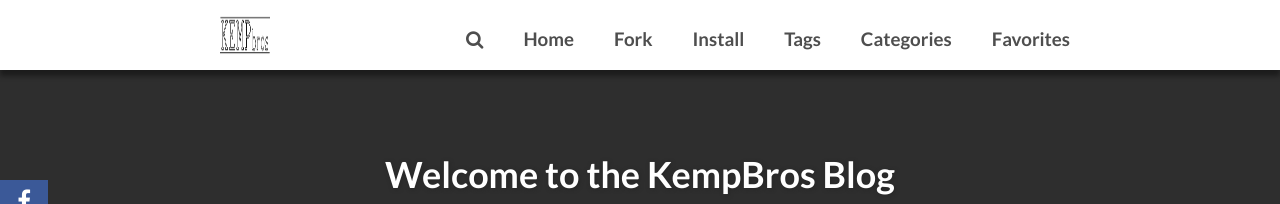
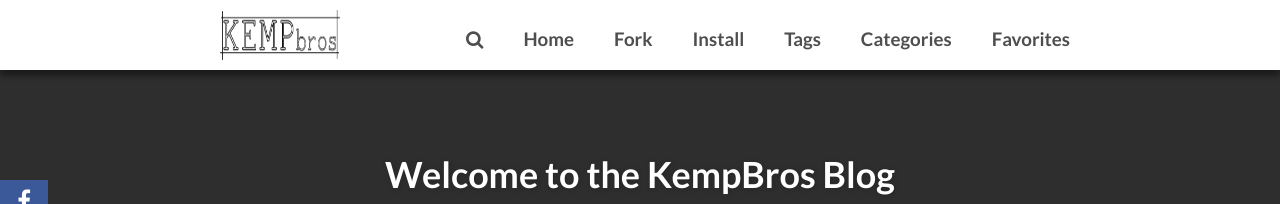
Before and after one commit to kempbros/kempbros.github.io, a Jekyll site: the page built from index.html, in a window 1280 px wide. Shown: the top 204 px of the page. Built offline with Jekyll 4.4.1, drawn with Linux system fonts in a browser that asks for light colours; nearby versions of some CDN libraries; the list of posts is cut into pages by our own code; comment, search, counter and statistics services are not loaded.

Commit message:
doublewide logo in css

```diff
--- a/_sass/_page.scss
+++ b/_sass/_page.scss
@@ -575,7 +575,7 @@ ul.social-buttons li a:active {
 }
 ///sections
 .logo{
-  width: $menu-height;
+  width: $menu-height * 2;
   height: $menu-height;
   float: left;
   padding: 10px;
```
